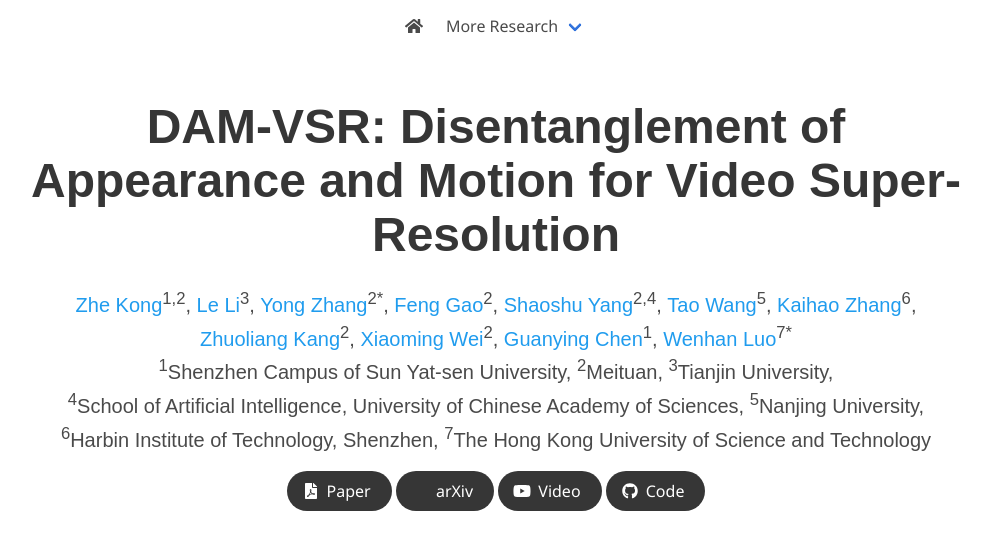
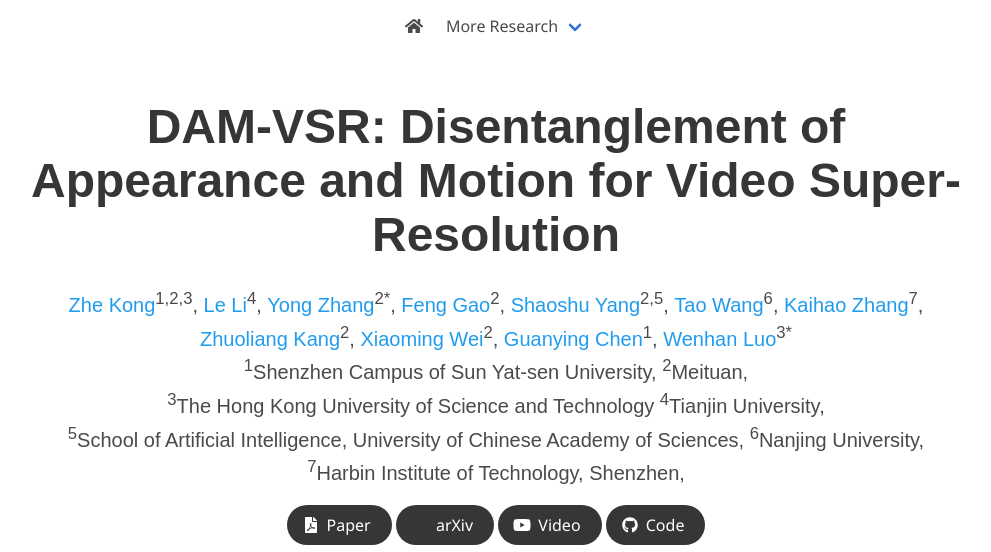
Before and after one commit to kongzhecn/kongzhecn.github.io, a Jekyll site: the page projects/dam-vsr/index.html, which Jekyll copies as it is, in a window 1280 px wide and 900 px high, cut to the strip 0-552 px from the top of the window. Shown: the whole strip, without its empty margins (144-1135 px from the left). Built offline with Jekyll 4.4.1, drawn with Linux system fonts in a browser that asks for light colours; some web fonts are replaced; a style sheet for code colours, icons or effects is not loaded.

Commit message:
Update index.html

```diff
--- a/projects/dam-vsr/index.html
+++ b/projects/dam-vsr/index.html
@@ -109,18 +109,18 @@
               <a href="https://guanyingc.github.io/">Guanying Chen</a><sup>1</sup>,
             </span>
             <span class="author-block">
-              <a href="https://whluo.github.io/">Wenhan Luo</a><sup>7*</sup>
+              <a href="https://whluo.github.io/">Wenhan Luo</a><sup>3*</sup>
             </span>
           </div>
 
           <div class="is-size-5 publication-authors">
             <span class="author-block"><sup>1</sup>Shenzhen Campus of Sun Yat-sen University,</span>
             <span class="author-block"><sup>2</sup>Meituan,</span>
-            <span class="author-block"><sup>3</sup>Tianjin University,</span>
-            <span class="author-block"><sup>4</sup>School of Artificial Intelligence, University of Chinese Academy of Sciences,</span>
-            <span class="author-block"><sup>5</sup>Nanjing University,</span>
-            <span class="author-block"><sup>6</sup>Harbin Institute of Technology, Shenzhen,</span>
-            <span class="author-block"><sup>7</sup>The Hong Kong University of Science and Technology</span>
+            <span class="author-block"><sup>3</sup>The Hong Kong University of Science and Technology</span>
+            <span class="author-block"><sup>4</sup>Tianjin University,</span>
+            <span class="author-block"><sup>5</sup>School of Artificial Intelligence, University of Chinese Academy of Sciences,</span>
+            <span class="author-block"><sup>6</sup>Nanjing University,</span>
+            <span class="author-block"><sup>7</sup>Harbin Institute of Technology, Shenzhen,</span>
           </div>
 
           <div class="column has-text-centered">
```
Also changed, not shown: other parts of projects/dam-vsr/index.html (+5 -5 lines).
